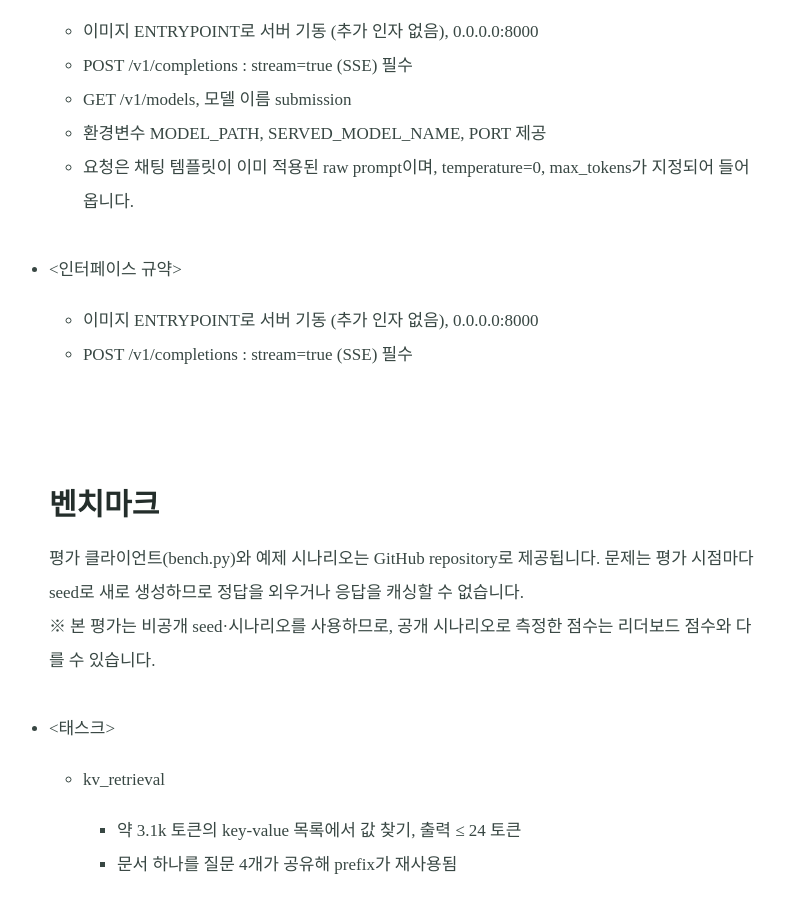
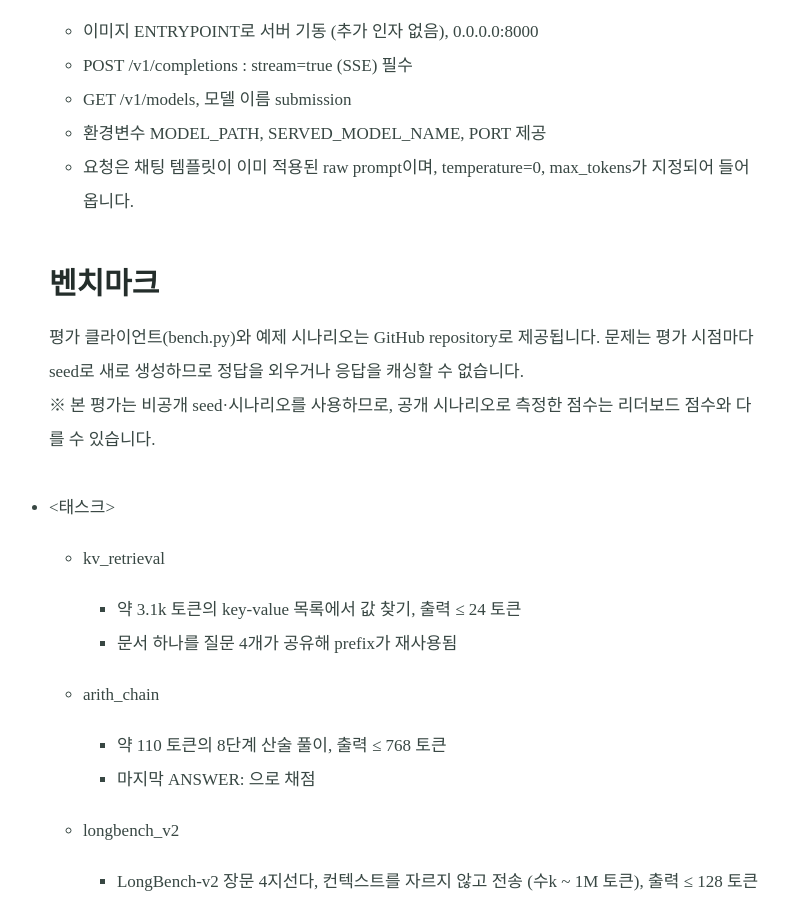
Before and after one commit to AISystemChallenge/AISystemChallenge.github.io, a Jekyll site: the page built from rules.md, in a window 1280 px wide and 900 px high, scrolled down 1414 px. Shown: the whole window, without its empty margins (234-1021 px from the left). Built offline with Jekyll 4.4.1, drawn with Linux system fonts in a browser that asks for light colours; some web fonts are replaced; our own code applies the rules of GitHub Pages for plain Markdown files.

Commit message:
Update rules.md

```diff
--- a/rules.md
+++ b/rules.md
@@ -34,15 +34,6 @@ excerpt:
     * GET /v1/models, 모델 이름 submission
     * 환경변수 MODEL_PATH, SERVED_MODEL_NAME, PORT 제공
     * 요청은 채팅 템플릿이 이미 적용된 raw prompt이며, temperature=0, max_tokens가 지정되어 들어옵니다.
-
-<ul class="compact-list">
-  <li>&lt;인터페이스 규약&gt;
-    <ul class="compact-list">
-      <li>이미지 ENTRYPOINT로 서버 기동 (추가 인자 없음), 0.0.0.0:8000</li>
-      <li>POST /v1/completions : stream=true (SSE) 필수</li>
-    </ul>
-  </li>
-</ul>
 <br>
 
 ### 벤치마크
```
